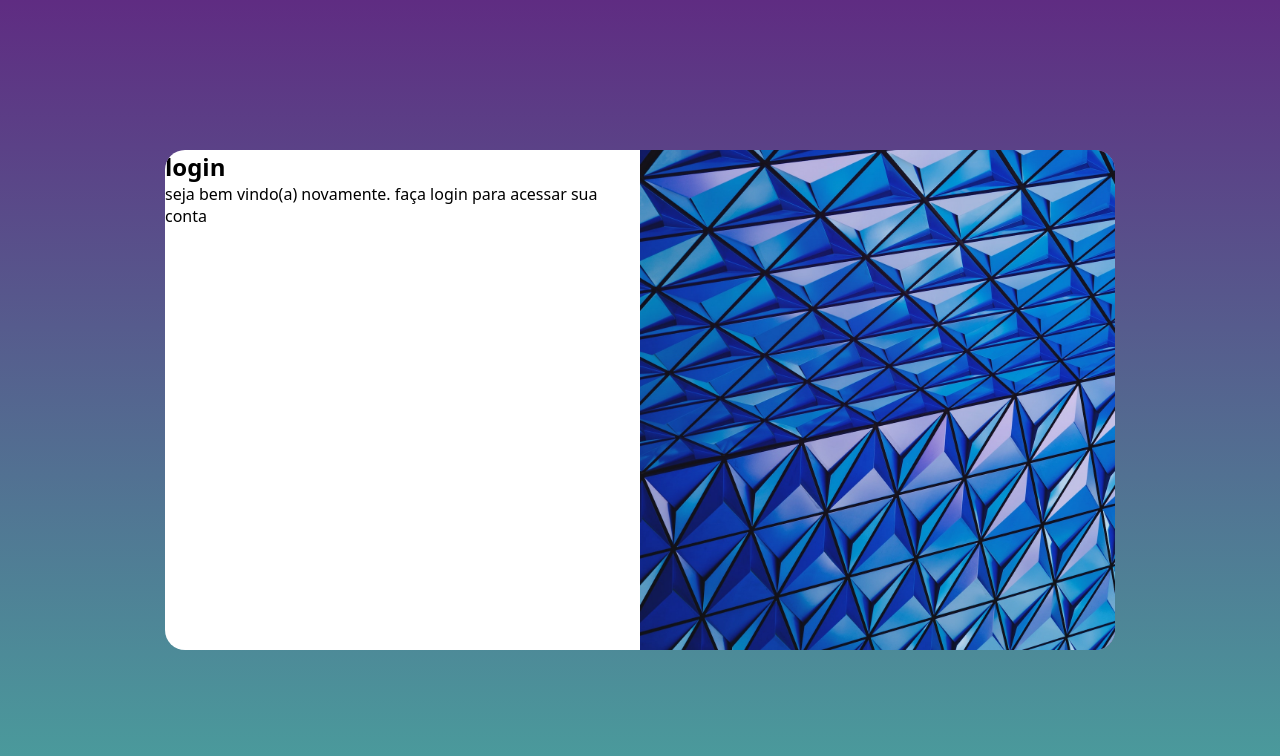
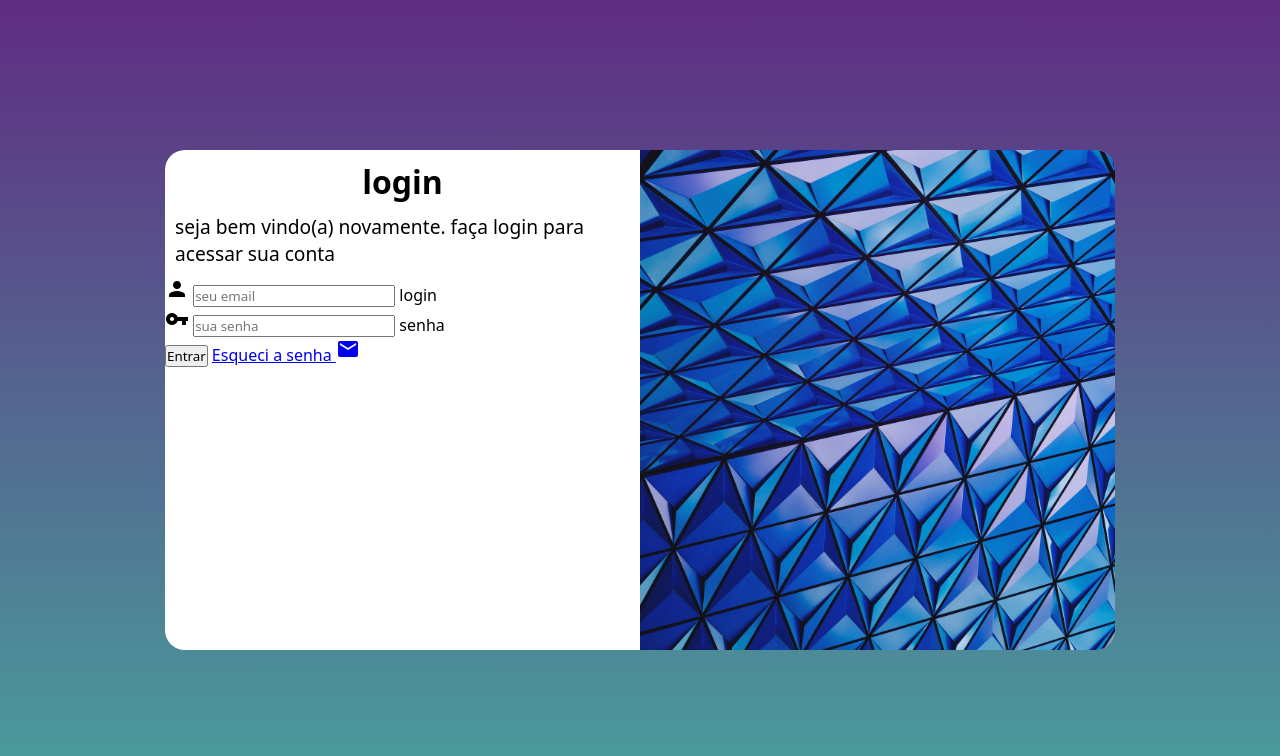
Before and after one commit to Dogdob/tela-login, a plain HTML site: page index.html in a window 1280 px wide. Drawn offline with Linux system fonts and the light colour scheme.

Commit message:
atuaizaçãov3

```diff
--- a/estilos/media-queries.css
+++ b/estilos/media-queries.css
@@ -17,6 +17,13 @@
         float: right;
         width: 70%;
     }
+    div#formulario > h1{
+        text-align: center;
+        margin-bottom: 10px;
+    }
+    div#formulario > p{
+        font-size: 0.8em;
+    }
 }
 @media screen and (min-width: 992px){
     body{
@@ -34,5 +41,13 @@
         float: left;
         width: 50%;
     }
+    div#formulario > h1{
+        text-align: center;
+        margin-bottom: 10px;
+        font-size: 2em;
+    }
+    div#formulario > p{
+        font-size: 1.2em;
+    }
 
 }
--- a/estilos/style.css
+++ b/estilos/style.css
@@ -45,4 +45,10 @@ section#login > div#formulario{
     display: block;
     padding: 10px;
 }
+div#formulario > h1{
+    text-align: center;
+    margin-bottom: 10px;
 }
+div#formulario > p{
+    font-size: 0.8em;
+}
--- a/index.html
+++ b/index.html
@@ -4,6 +4,7 @@
     <meta charset="UTF-8">
     <meta name="viewport" content="width=device-width, initial-scale=1.0">
     <title>Document</title>
+    <link href="https://fonts.googleapis.com/icon?family=Material+Icons" rel="stylesheet">
     <link rel="stylesheet" href="estilos/style.css">
     <link rel="stylesheet" href="estilos/media-queries.css">
 </head>
@@ -13,12 +14,27 @@
             <div id="imagem">
 
             </div>
-            <div id="formulatio">
+            <div id="formulario">
                 <h1>login</h1>
                 <p>seja bem vindo(a) novamente. faça login para acessar sua conta</p>
-                <form action="login.php" method="post"></form>
-            </div>
 
+                </div>
+                <form action="login.php" method="post" autocomplete="on">
+                    <div class="campo">
+                        <i class="material-icons">person</i>
+                        <input type="email" name="email" id="ilogin" placeholder="seu email" autocomplete="email" required maxlength="30">
+                        <label for="ilogin">login</label>
+                    </div>
+                    <div class="campo">
+                        <i class="material-icons">vpn_key</i>
+                        <input type="password" name="senha" id="isenha" placeholder="sua senha" autocomplete="current-password" required minlength="10" maxlength="30">
+                        <label for="isenha">senha</label>
+                    </div>
+                    <input type="submit" value="Entrar">
+                    <a href="esqueci.html">
+                        Esqueci a senha <i class="material-icons">mail</i>
+                    </a>
+                </form>
         </section>
     </main>
 </body>
```
Also changed, not shown: esqueci.html (added).
